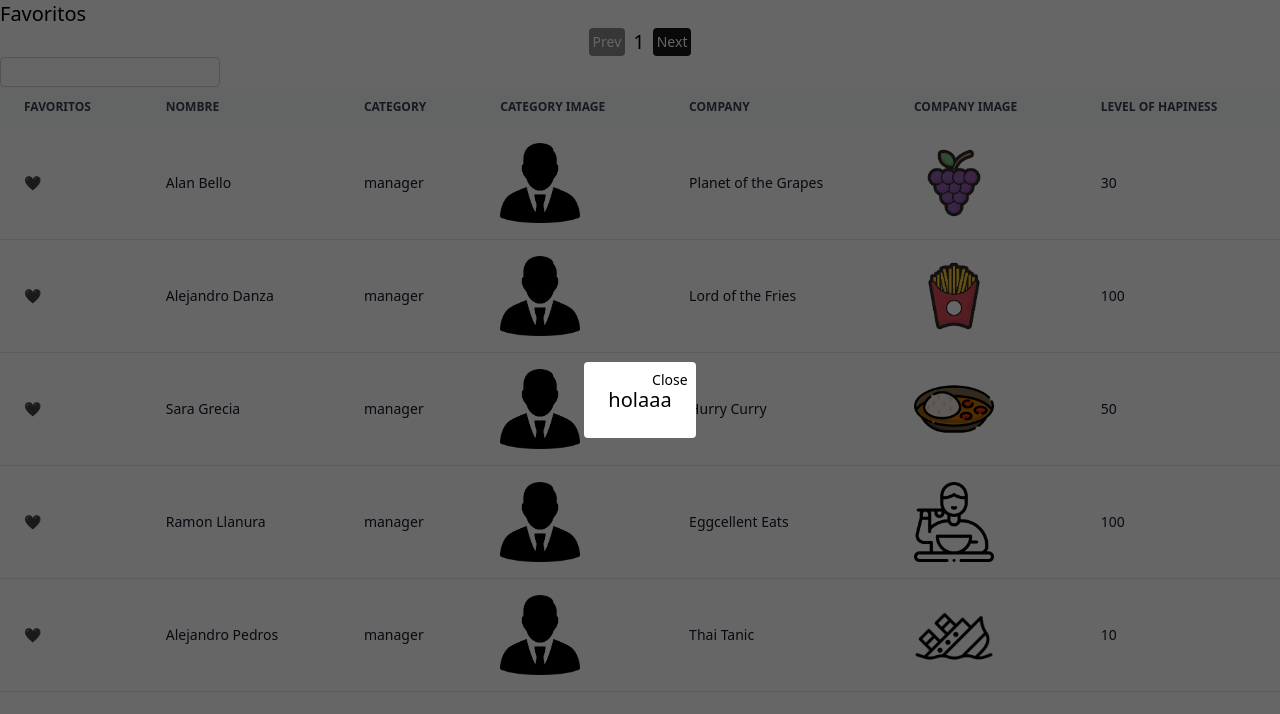
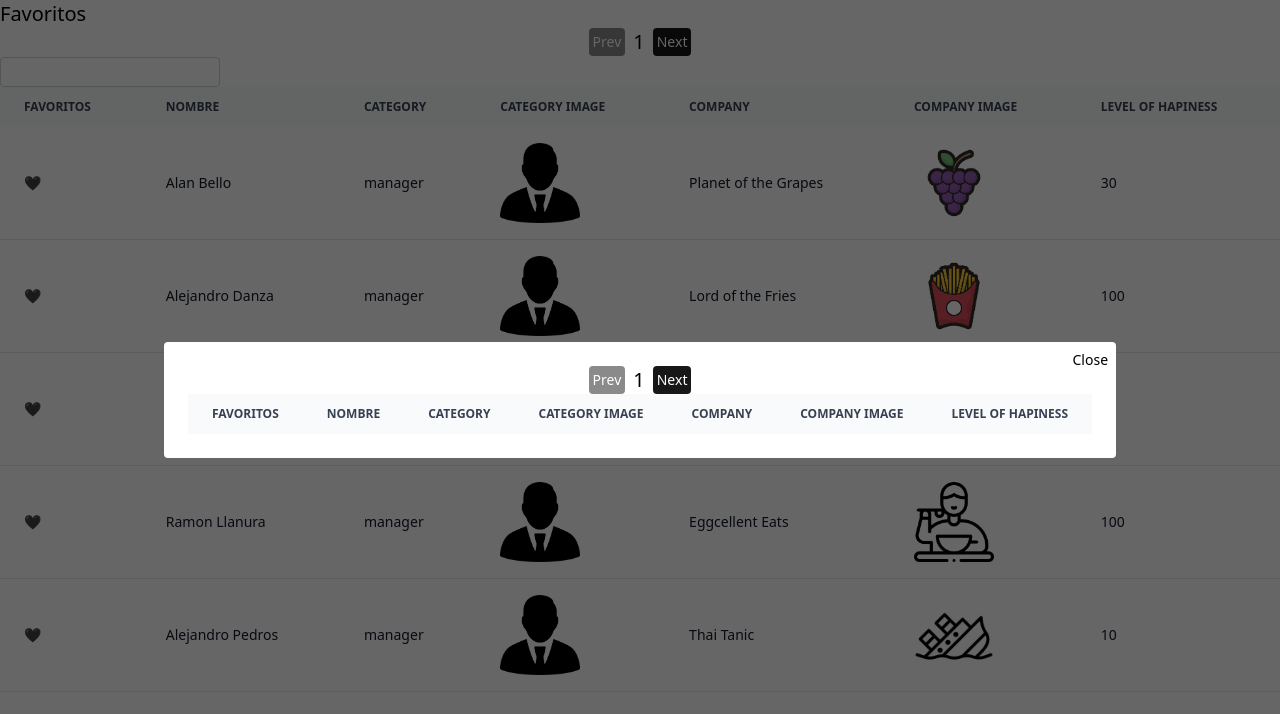
Before and after one commit to CamiloEMP/technical-tests, a React (Vite) app in the folder ehtt/: page / in a window 1280 px wide. Both pictures are taken after a click on the button "Favoritos". Shown: the top 714 px of the page. Built offline with nearby package versions, Linux system fonts and the light colour scheme.

Commit message:
Adding favorite users into a Modal

```diff
--- a/ehtt/src/App.tsx
+++ b/ehtt/src/App.tsx
@@ -2,9 +2,13 @@ import { useState } from 'react'
 
 import { Modal } from './components/Modal'
 import { UserSection } from './User/UserSection'
+import { ListUsers } from './User/components/ListUsers'
+import { useFavoriteUsers } from './User/hooks/useFavoriteUsers'
+import { ButtonPagination } from './components/ButtonPagination'
 
 function App() {
   const [favModal, setFavModal] = useState(false)
+  const { favoriteUsers, next, page, prev, updateFavorite } = useFavoriteUsers()
 
   const handleFavModal = () => {
     setFavModal(!favModal)
@@ -16,8 +20,9 @@ function App() {
         Favoritos
       </button>
       <UserSection />
-      <Modal isOpen={favModal} onClose={handleFavModal}>
-        <span>holaaa</span>
+      <Modal className="max-w-screen-2xl" isOpen={favModal} onClose={handleFavModal}>
+        <ButtonPagination isLoading={false} next={next} page={page} prev={prev} />
+        <ListUsers updateFavorite={updateFavorite} users={favoriteUsers} />
       </Modal>
     </div>
   )
--- a/ehtt/src/User/UserSection.tsx
+++ b/ehtt/src/User/UserSection.tsx
@@ -5,12 +5,11 @@ import { ListUsers } from './components/ListUsers'
 import { useFilteredUsers } from './hooks/useFilteredUsers'
 
 export function UserSection() {
-  const { users, fetchNext, fetchPrevious, page, loading, updateFavorite, onSearch, search } =
-    useFilteredUsers()
+  const { users, next, prev, page, loading, updateFavorite, onSearch, search } = useFilteredUsers()
 
   return (
     <section className="max-w-screen-xl mx-auto">
-      <ButtonPagination isLoading={loading} next={fetchNext} page={page} prev={fetchPrevious} />
+      <ButtonPagination isLoading={loading} next={next} page={page} prev={prev} />
       <SearcherItems search={search} onSearch={onSearch} />
       {loading ? <p>Loading...</p> : <ListUsers updateFavorite={updateFavorite} users={users} />}
     </section>
--- /dev/null
+++ b/ehtt/src/User/hooks/useFavoriteUsers.ts
@@ -0,0 +1,32 @@
+import type { User } from '../models/user.model'
+
+import { useEffect, useState } from 'react'
+
+import { usePagination } from '@/hooks/usePagination'
+
+import { useUsers } from '../context/UsersContext'
+import { INITIAL_PAGE, USERS_PER_PAGE } from '../constants'
+
+export function useFavoriteUsers() {
+  const { initialUsers, updateFavorite } = useUsers()
+  const [users, setUsers] = useState<User[]>([])
+
+  const { dataPaginated, next, page, prev } = usePagination<User>({
+    dataPerPage: USERS_PER_PAGE,
+    initialPage: INITIAL_PAGE,
+    data: users,
+  })
+
+  useEffect(() => {
+    if (initialUsers.length === 0) return
+    setUsers(initialUsers.filter(user => user.favorite))
+  }, [initialUsers])
+
+  return {
+    favoriteUsers: dataPaginated,
+    updateFavorite,
+    page,
+    next,
+    prev,
+  }
+}
--- a/ehtt/src/components/Modal.tsx
+++ b/ehtt/src/components/Modal.tsx
@@ -2,14 +2,15 @@ interface ModalProps {
   isOpen: boolean
   onClose: () => void
   children: React.ReactNode
+  className?: string
 }
 
-export function Modal({ isOpen, onClose, children }: ModalProps) {
+export function Modal({ isOpen, onClose, children, className }: ModalProps) {
   return (
     <>
       {isOpen ? (
         <div className="fixed inset-0 z-50 flex items-center justify-center min-h-screen overflow-hidden bg-black/60">
-          <div className="relative p-6 bg-white rounded">
+          <div className={`relative p-6 bg-white rounded ${className ?? ''}`}>
             <button className="absolute text-sm top-2 right-2" type="button" onClick={onClose}>
               Close
             </button>
```
